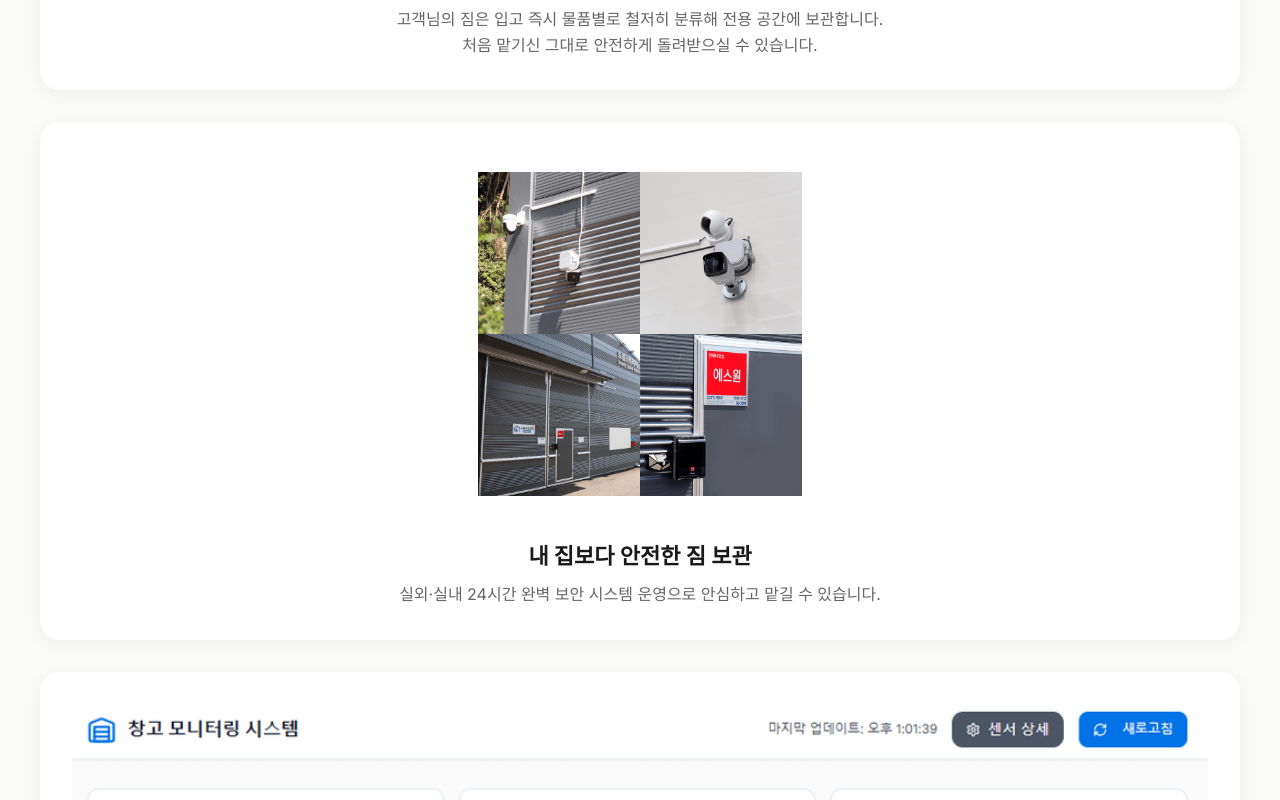
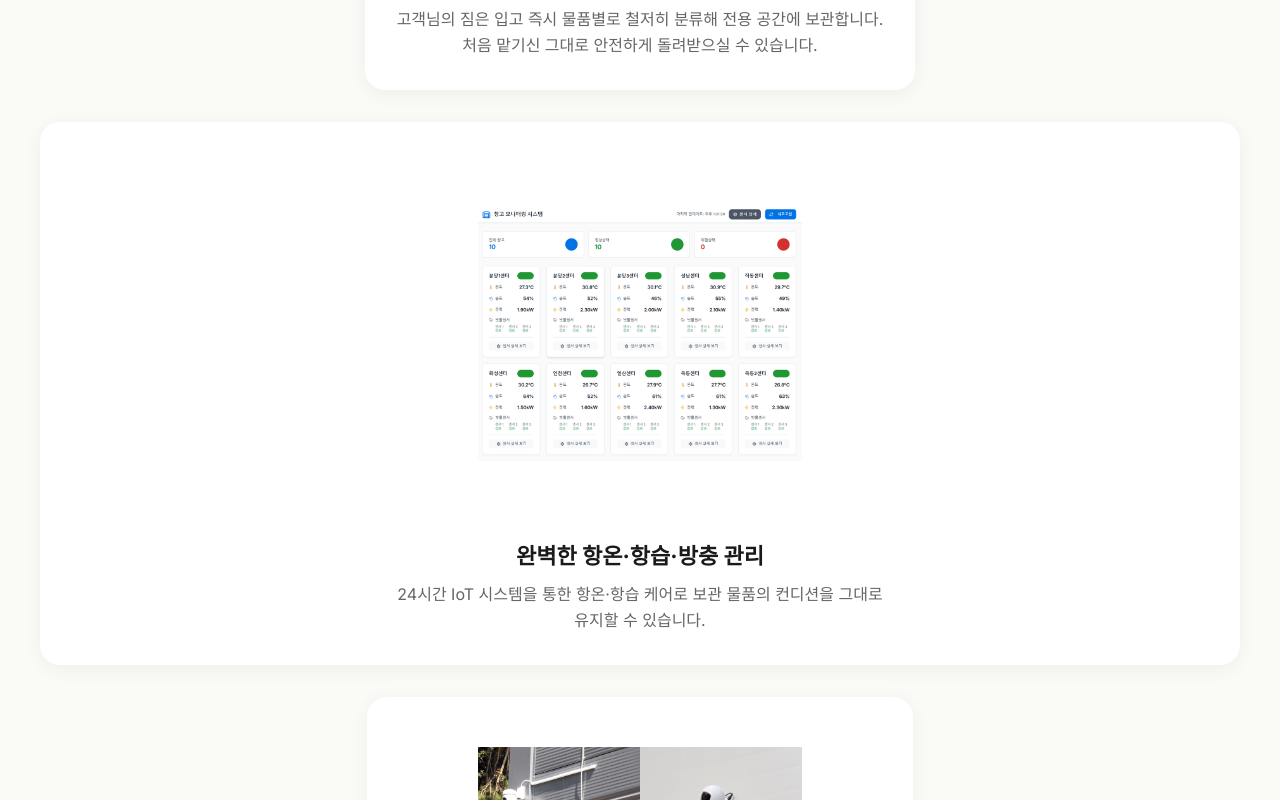
Before and after one commit to noblestorage-gif/noble-home-react, a React (Vite) app: page / in a window 1280 px wide. Shown: the part 1380-2180 px from the top of the page. Built offline with nearby package versions, Linux system fonts and the light colour scheme; a web font is replaced by a local one.

Commit message:
feat(testimonials): make all small testimonial cards clickable and open YouTube channel in new tab

```diff
--- a/src/App.css
+++ b/src/App.css
@@ -224,23 +224,6 @@ body {
 #valuable-feature .nh-card:nth-of-type(2) {
   width: 100%;
   flex: 1 1 100%;
-  order: 2; /* Push this full-width card to the next row */
-}
-
-/* Make the image inside the second card span 100% of the available width */
-#valuable-feature .nh-card:nth-of-type(2) .nh-icon-wrapper {
-  width: 100%;
-  height: auto;
-}
-#valuable-feature .nh-card:nth-of-type(2) .nh-icon-wrapper img {
-  width: 100% !important;
-  height: auto !important;
-}
-
-/* Place the 1st and 3rd cards side-by-side on the same row */
-#valuable-feature .nh-card:nth-of-type(1),
-#valuable-feature .nh-card:nth-of-type(3) {
-  flex: 1 1 calc(50% - 16px);
 }
 
 .nh-card {
@@ -461,6 +444,20 @@ body {
   background: #f7f7f7;
   border-radius: 12px;
   padding: 24px;
+}
+
+/* Make entire testimonial card clickable without changing layout */
+.nh-testimonial-card-link {
+  text-decoration: none;
+  color: inherit;
+  display: block;
+}
+.nh-testimonial-card-link .nh-testimonial-card {
+  transition: transform 0.2s ease, box-shadow 0.2s ease;
+}
+.nh-testimonial-card-link:hover .nh-testimonial-card {
+  transform: translateY(-4px);
+  box-shadow: 0 8px 20px rgba(0,0,0,0.08);
 }
 .nh-testimonial-card p {
   font-size: 16px;
--- a/src/Home.jsx
+++ b/src/Home.jsx
@@ -127,24 +127,30 @@ export default function Home() {
             </div>
           </div>
           <div className="nh-grid-small">
+        <a href="https://www.youtube.com/channel/UCI_K6vBkygL4cpOYQMdi6YQ" target="_blank" rel="noopener noreferrer" className="nh-testimonial-card-link">
           <article className="nh-testimonial-card">
             <img src="/star_review.svg" alt="별점 5점" className="nh-star-rating" />
             <p>“이사를 하면서 인테리어를 하느라 한 달 정도 보관하게 되었어요. 짐이 문제없이 깔끔하게 들어가는 것을 원했고 컨테이너가 아닌 곳에 보관하고 싶었어요. 이용하면서 소통이 잘 되는 부분도 마음에 들었습니다."</p>
             <footer>[마포구 ㅇ 고객님]</footer>
             <span className="nh-review-category">가정보관이사</span>
           </article>
+        </a>
+        <a href="https://www.youtube.com/channel/UCI_K6vBkygL4cpOYQMdi6YQ" target="_blank" rel="noopener noreferrer" className="nh-testimonial-card-link">
           <article className="nh-testimonial-card">
             <img src="/star_review.svg" alt="별점 5점" className="nh-star-rating" />
             <p>“1년 동안 해외에 가야 하는 상황이라 해충이나 방역이 중요했어요. 세스코도 되고 세콤까지 다 지원이 된다고 해서 선택하게 되었습니다. 고가 가구가 많은데 가구 컨디션에 있어서 안심되는 부분이 제일 만족스럽네요.”</p>
             <footer>[강남구 ㅂ 고객님]</footer>
             <span className="nh-review-category">해외거주 보관이사</span>
           </article>
+        </a>
+        <a href="https://www.youtube.com/channel/UCI_K6vBkygL4cpOYQMdi6YQ" target="_blank" rel="noopener noreferrer" className="nh-testimonial-card-link">
           <article className="nh-testimonial-card">
             <img src="/star_review.svg" alt="별점 5점" className="nh-star-rating" />
             <p>“5년 주기 리뉴얼 때마다 창고 찾는 게 제일 스트레스였어요. 이번엔 달랐죠. 가구, 장비, 소품까지 다 제자리에. 먼지도 하나 없이.”</p>
             <footer>윤가람 팀장, 점포운영지원팀</footer>
             <span className="nh-review-category">F&B 프랜차이즈</span>
           </article>
+        </a>
           </div>
         </div>
       </section>
```
Lines whose indentation alone changed are shown as unchanged.
